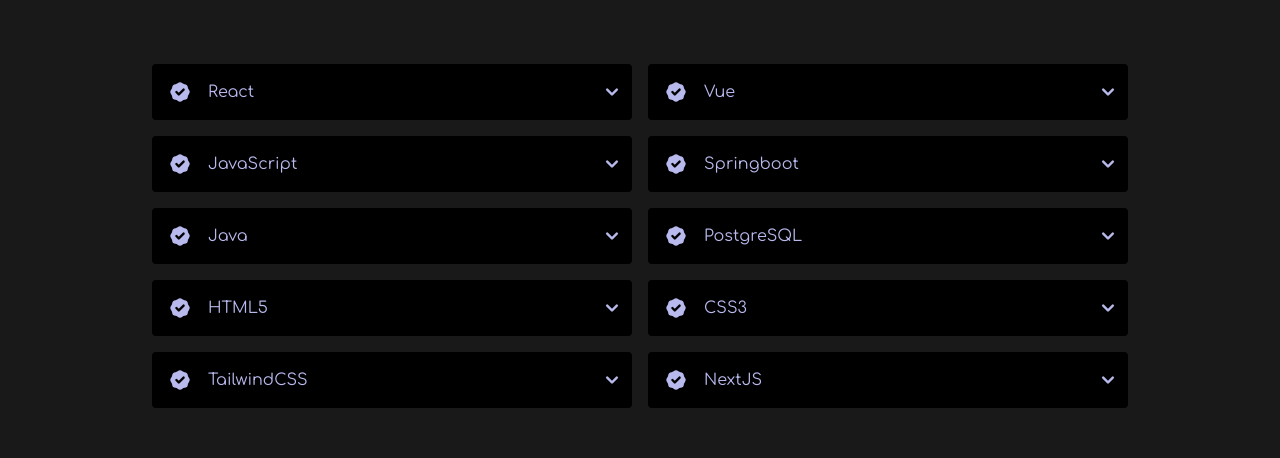
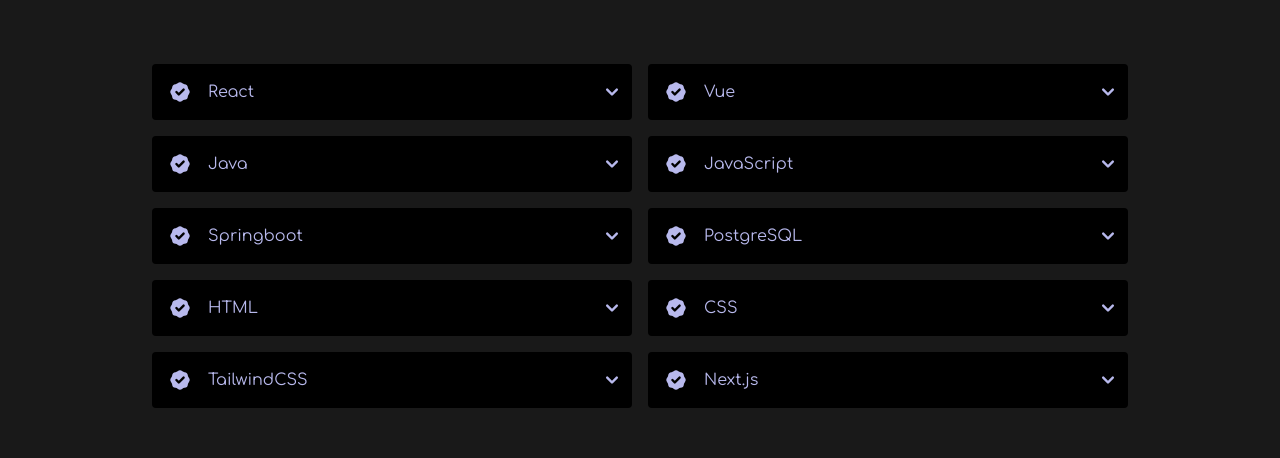
Before and after one commit to JeffMuter/jeffmuter-portfolio, a React (Create React App) app: page / in a window 1280 px wide. Shown: the part 960-1418 px from the top of the page. Built offline with nearby package versions, Linux system fonts and the light colour scheme.

Commit message:
data added skill description. prep Skills component

```diff
--- a/src/components/About/About.js
+++ b/src/components/About/About.js
@@ -21,7 +21,7 @@
               Hello,
             </p>
             <p
-              className={`inline-block transform transition-transform duration-2 ease-in-[cubic-bezier(0.95,0.05,0.795,0.035)] duration-1000 ${
+              className={`inline-block transform transition-transform duration-2 ease-in-[cubic-bezier(0.95,0.05,0.795,0.035] duration-1000 ${
                 isLoaded ? "translate-x-0" : "-translate-x-full"
               } title-font lg:text-5xl md:text-5xl text-3xl mb-4 mt-7 font-medium text-teal`}
             >
--- a/src/components/Skills/Skills.js
+++ b/src/components/Skills/Skills.js
@@ -18,11 +18,12 @@
         </div>
         <div className="flex flex-wrap lg:w-4/5 sm:mx-auto sm:mb-2 -mx-2">
           {skills.map((skill) => (
+            // NEED TO ADD ANIMATION FOR DIV DROPDOWN FOR SKILL DESCRIPTION
             <div key={skill} className="p-2 sm:w-1/2 w-full">
-              <div className="bg-pink rounded flex relative transition-shadow duration-300 hover:box-shadow-teal">
+              <div className="bg-pink rounded flex relative transition-shadow duration-300 hover:box-shadow-teal focus:h-32">
                 <BadgeCheckIcon className="text-teal fill-teal w-6 h-6 flex-shrink-0 m-4 mr-4" />
                 <span className="title-font font-medium text-teal mt-4">
-                  {skill}
+                  {skill.title}
                 </span>
                 <div className="ml-auto w-12 h-full">
                   <div
--- a/src/components/data.js
+++ b/src/components/data.js
@@ -34,18 +34,46 @@
 ];
 
 export const skills = [
-  "React",
-  "Vue",
-  "JavaScript",
-  "Springboot",
-  "Java",
-  "PostgreSQL",
-  "HTML5",
-  "CSS3",
-  "TailwindCSS",
-  "NextJS",
-//  "GitHub",
-//  "VSCode",
+  {
+    title: "React",
+    description: "Lorem ipsum dolor sit amet, consectetur adipiscing elit, sed do eiusmod tempor incididunt ut labore et dolore magna aliqua. Ut enim ad minim veniam, quis nostrud exercitation ullamco laboris nisi ut aliquip ex ea commodo consequat. Duis aute irure dolor in reprehenderit in voluptate velit esse cillum dolore eu fugiat nulla pariatur. Excepteur sint occaecat cupidatat non proident, sunt in culpa qui officia deserunt mollit anim id est laborum."
+  },
+  {
+    title: "Vue",
+    description: "Lorem ipsum dolor sit amet, consectetur adipiscing elit, sed do eiusmod tempor incididunt ut labore et dolore magna aliqua. Ut enim ad minim veniam, quis nostrud exercitation ullamco laboris nisi ut aliquip ex ea commodo consequat. Duis aute irure dolor in reprehenderit in voluptate velit esse cillum dolore eu fugiat nulla pariatur. Excepteur sint occaecat cupidatat non proident, sunt in culpa qui officia deserunt mollit anim id est laborum."
+  },
+  {
+    title: "Java",
+    description: "Lorem ipsum dolor sit amet, consectetur adipiscing elit, sed do eiusmod tempor incididunt ut labore et dolore magna aliqua. Ut enim ad minim veniam, quis nostrud exercitation ullamco laboris nisi ut aliquip ex ea commodo consequat. Duis aute irure dolor in reprehenderit in voluptate velit esse cillum dolore eu fugiat nulla pariatur. Excepteur sint occaecat cupidatat non proident, sunt in culpa qui officia deserunt mollit anim id est laborum."
+  },
+  {
+    title: "JavaScript",
+    description: "Lorem ipsum dolor sit amet, consectetur adipiscing elit, sed do eiusmod tempor incididunt ut labore et dolore magna aliqua. Ut enim ad minim veniam, quis nostrud exercitation ullamco laboris nisi ut aliquip ex ea commodo consequat. Duis aute irure dolor in reprehenderit in voluptate velit esse cillum dolore eu fugiat nulla pariatur. Excepteur sint occaecat cupidatat non proident, sunt in culpa qui officia deserunt mollit anim id est laborum."
+  },
+  {
+    title: "Springboot",
+    description: "Lorem ipsum dolor sit amet, consectetur adipiscing elit, sed do eiusmod tempor incididunt ut labore et dolore magna aliqua. Ut enim ad minim veniam, quis nostrud exercitation ullamco laboris nisi ut aliquip ex ea commodo consequat. Duis aute irure dolor in reprehenderit in voluptate velit esse cillum dolore eu fugiat nulla pariatur. Excepteur sint occaecat cupidatat non proident, sunt in culpa qui officia deserunt mollit anim id est laborum."
+  },
+  {
+    title: "PostgreSQL",
+    description: "Lorem ipsum dolor sit amet, consectetur adipiscing elit, sed do eiusmod tempor incididunt ut labore et dolore magna aliqua. Ut enim ad minim veniam, quis nostrud exercitation ullamco laboris nisi ut aliquip ex ea commodo consequat. Duis aute irure dolor in reprehenderit in voluptate velit esse cillum dolore eu fugiat nulla pariatur. Excepteur sint occaecat cupidatat non proident, sunt in culpa qui officia deserunt mollit anim id est laborum."
+  },
+  {
+    title: "HTML",
+    description: "Lorem ipsum dolor sit amet, consectetur adipiscing elit, sed do eiusmod tempor incididunt ut labore et dolore magna aliqua. Ut enim ad minim veniam, quis nostrud exercitation ullamco laboris nisi ut aliquip ex ea commodo consequat. Duis aute irure dolor in reprehenderit in voluptate velit esse cillum dolore eu fugiat nulla pariatur. Excepteur sint occaecat cupidatat non proident, sunt in culpa qui officia deserunt mollit anim id est laborum."
+  },
+  {
+    title: "CSS",
+    description: "Lorem ipsum dolor sit amet, consectetur adipiscing elit, sed do eiusmod tempor incididunt ut labore et dolore magna aliqua. Ut enim ad minim veniam, quis nostrud exercitation ullamco laboris nisi ut aliquip ex ea commodo consequat. Duis aute irure dolor in reprehenderit in voluptate velit esse cillum dolore eu fugiat nulla pariatur. Excepteur sint occaecat cupidatat non proident, sunt in culpa qui officia deserunt mollit anim id est laborum."
+  },
+  {
+    title: "TailwindCSS",
+    description: "Lorem ipsum dolor sit amet, consectetur adipiscing elit, sed do eiusmod tempor incididunt ut labore et dolore magna aliqua. Ut enim ad minim veniam, quis nostrud exercitation ullamco laboris nisi ut aliquip ex ea commodo consequat. Duis aute irure dolor in reprehenderit in voluptate velit esse cillum dolore eu fugiat nulla pariatur. Excepteur sint occaecat cupidatat non proident, sunt in culpa qui officia deserunt mollit anim id est laborum."
+  },
+  {
+    title: "Next.js",
+    description: "Lorem ipsum dolor sit amet, consectetur adipiscing elit, sed do eiusmod tempor incididunt ut labore et dolore magna aliqua. Ut enim ad minim veniam, quis nostrud exercitation ullamco laboris nisi ut aliquip ex ea commodo consequat. Duis aute irure dolor in reprehenderit in voluptate velit esse cillum dolore eu fugiat nulla pariatur. Excepteur sint occaecat cupidatat non proident, sunt in culpa qui officia deserunt mollit anim id est laborum."
+  },
 ];
 
 export const testimonials = [
```
Also changed, not shown: 1 other file (tests, documents, lock files or other folders).
